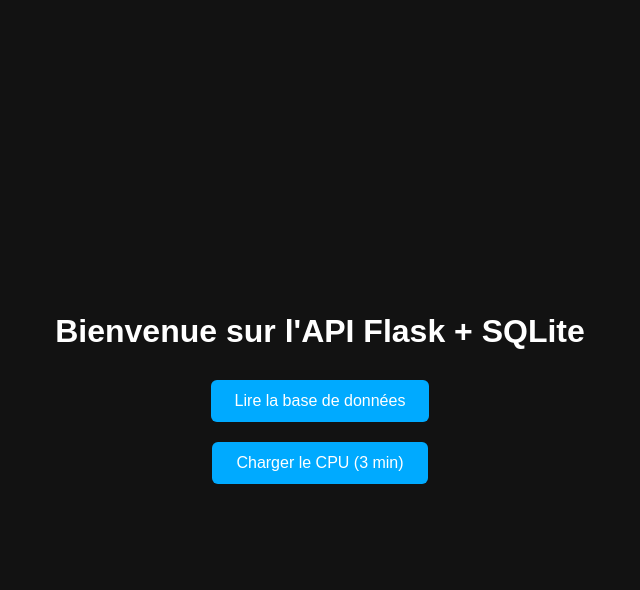
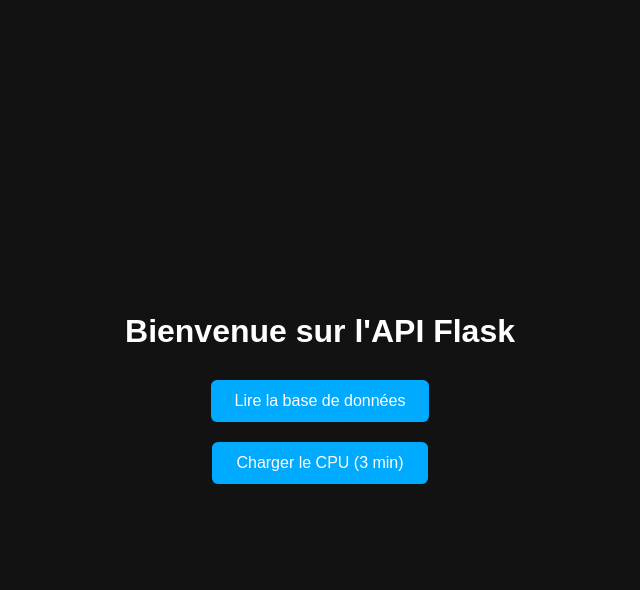
Before and after one commit to nmoussaoui-epsi/cloud_k8s_poc, a Flask app: page / in a window 1280 px wide. Shown: the top 590 px of the page, without its empty margins (320-960 px from the left). Run offline with Flask 3, Linux system fonts and the light colour scheme.

Commit message:
Update header title in index.html for clarity

```diff
--- a/app/templates/index.html
+++ b/app/templates/index.html
@@ -9,7 +9,7 @@
     />
   </head>
   <body>
-    <h1>Bienvenue sur l'API Flask + SQLite</h1>
+    <h1>Bienvenue sur l'API Flask</h1>
     <button onclick="callEndpoint('/read_db')">Lire la base de données</button>
     <button onclick="callEndpoint('/cpu_load')">Charger le CPU (3 min)</button>
 
```
